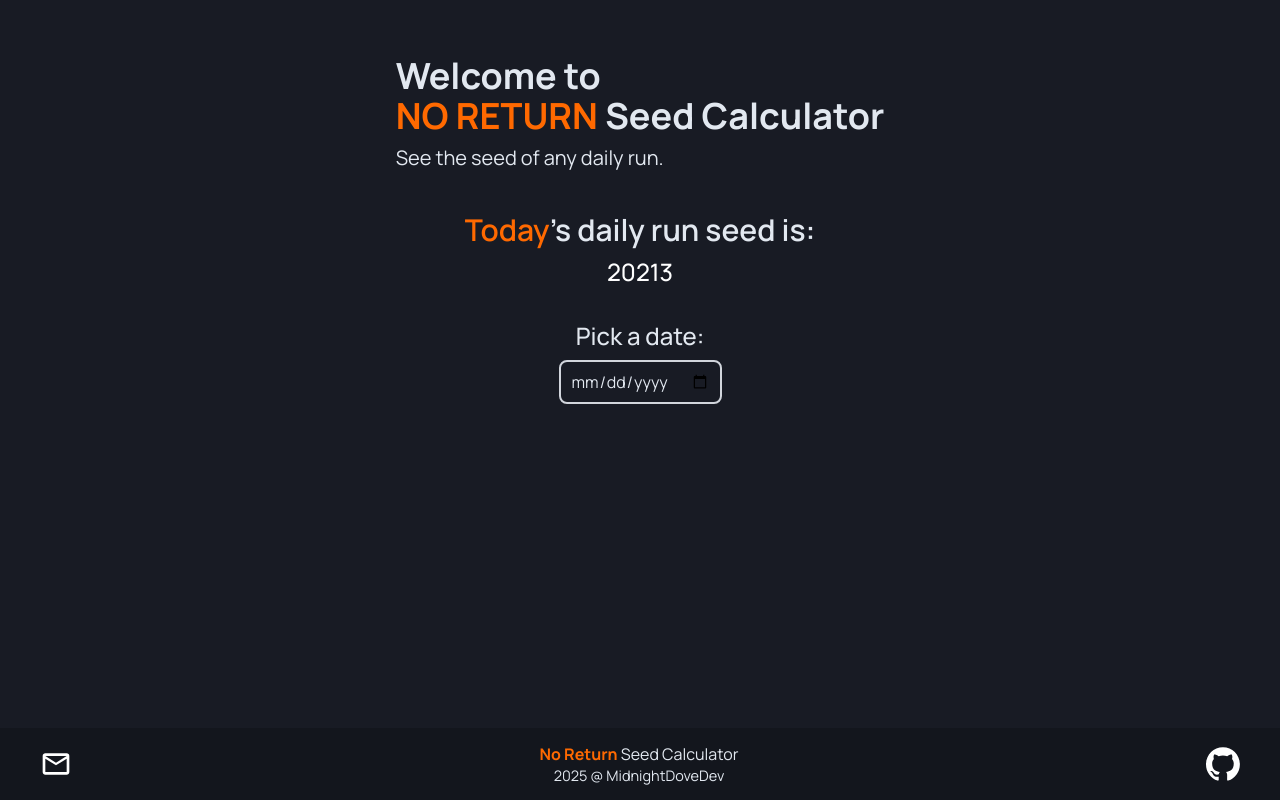
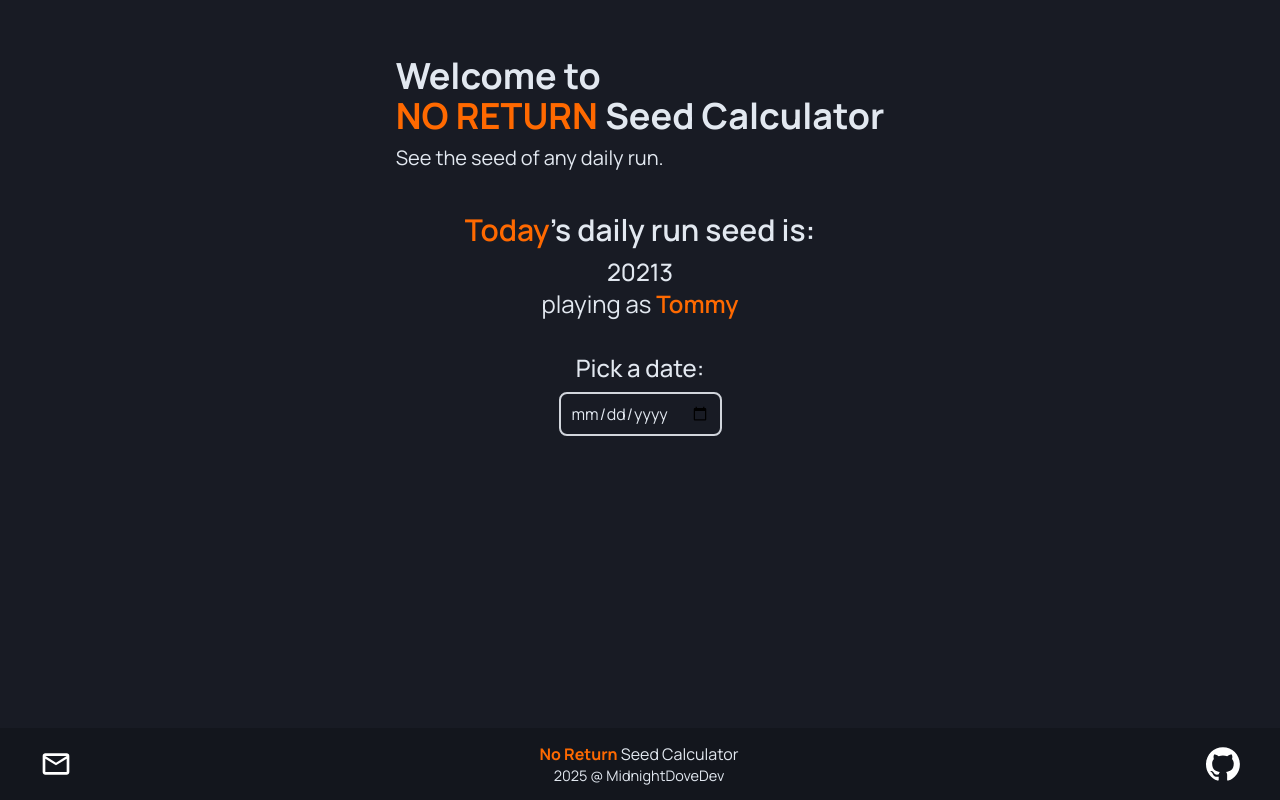
Before and after one commit to VeressIris/noReturnSeedCalculator, a SvelteKit app: page / in a window 1280 px wide. Built offline with nearby package versions, Linux system fonts and the light colour scheme.

Commit message:
added character tracking
also changed the way the seed is calculated

```diff
--- a/src/app.css
+++ b/src/app.css
@@ -40,3 +40,7 @@ html {
 .subtitle {
 	font-size: 14.5px;
 }
+
+.special-paragraph {
+	@apply text-2xl;
+}
--- a/src/routes/+page.svelte
+++ b/src/routes/+page.svelte
@@ -1,23 +1,50 @@
 <script lang="ts">
-	const releaseDate = new Date('01/19/2024');
-	const firstSeed = 19741;
-	const dailyRunSeed: number = getSeed(new Date());
-
-	let selectedDate: Date | null = null;
-
+	const releaseDate = new Date('2024-01-19');
+	// const firstSeed = 19741; // by my (poor?) calculations
 	const dateOptions = {
 		year: 'numeric',
 		month: 'long',
 		day: 'numeric'
 	};
 
+	const characterRotation = [
+		'Abby',
+		'Dina',
+		'Joel',
+		'Lev',
+		'Tommy',
+		'Yara',
+		'Jessie',
+		'Manny',
+		'Mel',
+		'Marlene',
+		'Bill',
+		'Ellie'
+	];
+
+	const dailyRunSeed: number = getSeed(new Date());
+	const dailyRunCharacter: string = getCharacter(new Date());
+
+	let selectedDate: Date | null = null;
+
 	function daysSince(date1: Date, date2: Date): number {
 		const timeDiff = date1.getTime() - date2.getTime();
 		return Math.floor(timeDiff / (1000 * 60 * 60 * 24));
 	}
 
+	// my reverse engineered way
+	// function getSeedOld(date: Date): number {
+	// 	return daysSince(date, releaseDate) + firstSeed;
+	// }
+
+	// the literal way they calculate the seed
 	function getSeed(date: Date): number {
-		return daysSince(date, releaseDate) + firstSeed;
+		return daysSince(date, new Date('1970-01-01'));
+	}
+
+	function getCharacter(date: Date): string {
+		const characterIndex = daysSince(date, releaseDate) % characterRotation.length;
+		return characterRotation[characterIndex];
 	}
 </script>
 
@@ -32,7 +59,10 @@
 		<h2 class="mb-2 text-center">
 			<span class="text-orange-500">Today</span>'s daily run seed is:
 		</h2>
-		<h3 class="text-white">{dailyRunSeed}</h3>
+		<h3>{dailyRunSeed}</h3>
+		<p class="special-paragraph">
+			playing as <span class="text-orange-500 font-semibold">{dailyRunCharacter}</span>
+		</p>
 	</div>
 	<div class="center mt-2">
 		<h3>Pick a date:</h3>
@@ -48,7 +78,12 @@
 						{new Date(selectedDate).toLocaleDateString('en-US', dateOptions)}</span
 					> was:
 				</p>
-				<p class="text-white font-semibold">{getSeed(new Date(selectedDate))}</p>
+				<p class="font-semibold">{getSeed(new Date(selectedDate))}</p>
+				<p>
+					playing as <span class="text-orange-500 font-semibold"
+						>{getCharacter(new Date(selectedDate))}</span
+					>
+				</p>
 			{:else}
 				<p class="mt-2">
 					Please select a date <span class="text-orange-500">before</span> today to see the seed.
```
Also changed, not shown: 1 other file (tests, documents, lock files or other folders).
